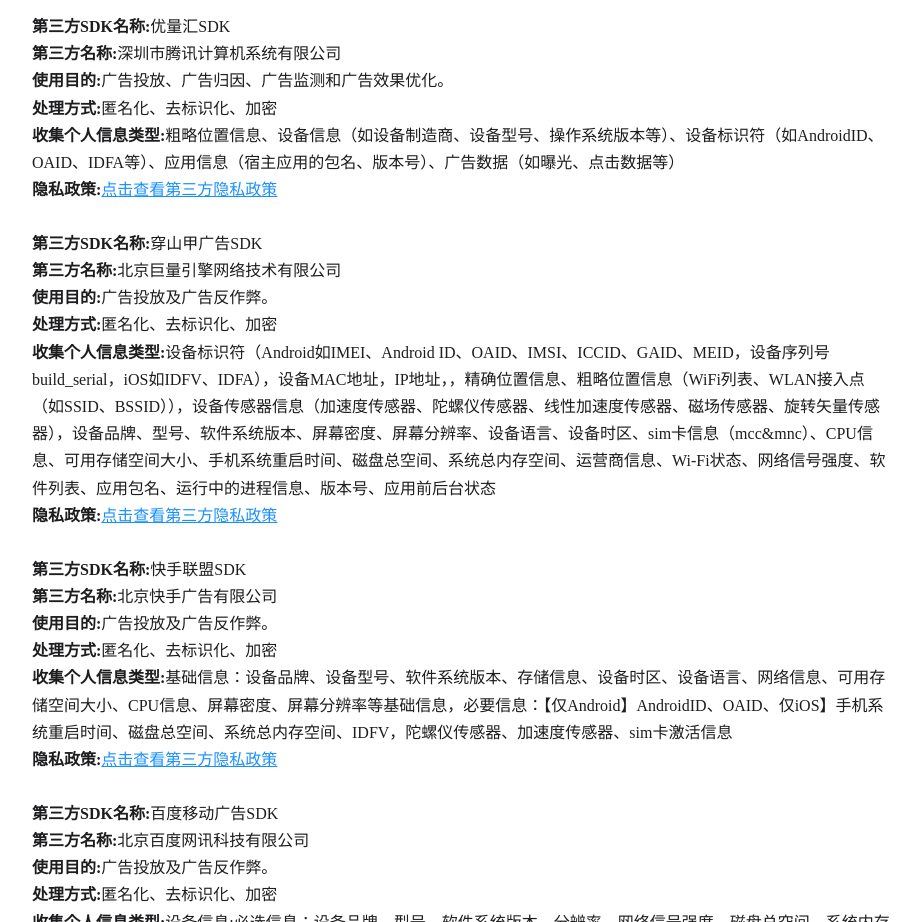
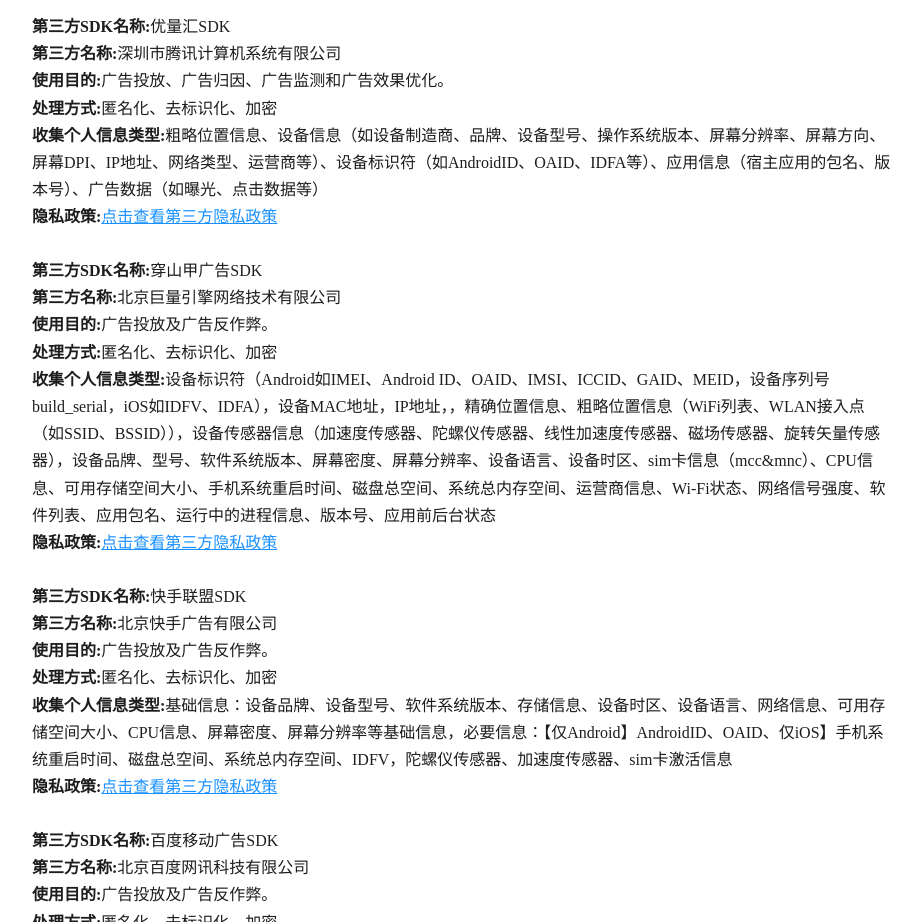
Before and after one commit to jzdapp/rate, a plain HTML site: page privacypolicynormal.html in a window 1280 px wide. Shown: the part 1471-2393 px from the top of the page, without its empty margins (176-1097 px from the left). Drawn offline with Linux system fonts and the light colour scheme.

Commit message:
ip明示

```diff
--- a/privacypolicynormal.html
+++ b/privacypolicynormal.html
@@ -151,7 +151,7 @@
 						<li><b>第三方名称:</b>深圳市腾讯计算机系统有限公司</li>
 						<li><b>使用目的:</b>广告投放、广告归因、广告监测和广告效果优化。</li>
 						<li><b>处理方式:</b>匿名化、去标识化、加密</li>
-						<li><b>收集个人信息类型:</b>粗略位置信息、设备信息（如设备制造商、设备型号、操作系统版本等）、设备标识符（如AndroidID、OAID、IDFA等）、应用信息（宿主应用的包名、版本号）、广告数据（如曝光、点击数据等）
+						<li><b>收集个人信息类型:</b>粗略位置信息、设备信息（如设备制造商、品牌、设备型号、操作系统版本、屏幕分辨率、屏幕方向、屏幕DPI、IP地址、网络类型、运营商等）、设备标识符（如AndroidID、OAID、IDFA等）、应用信息（宿主应用的包名、版本号）、广告数据（如曝光、点击数据等）
 						</li>
 						<li><b>隐私政策:</b><a href="https://e.qq.com/dev/help_detail.html?cid=2005&pid=5983"
 								style="color: #1890ff;text-decoration:underline">点击查看第三方隐私政策</a></li>
```
Also changed, not shown: privacypolicyxiaomi.html (+1 -1 lines), thirdpartysharing.html (+1 -1 lines).
